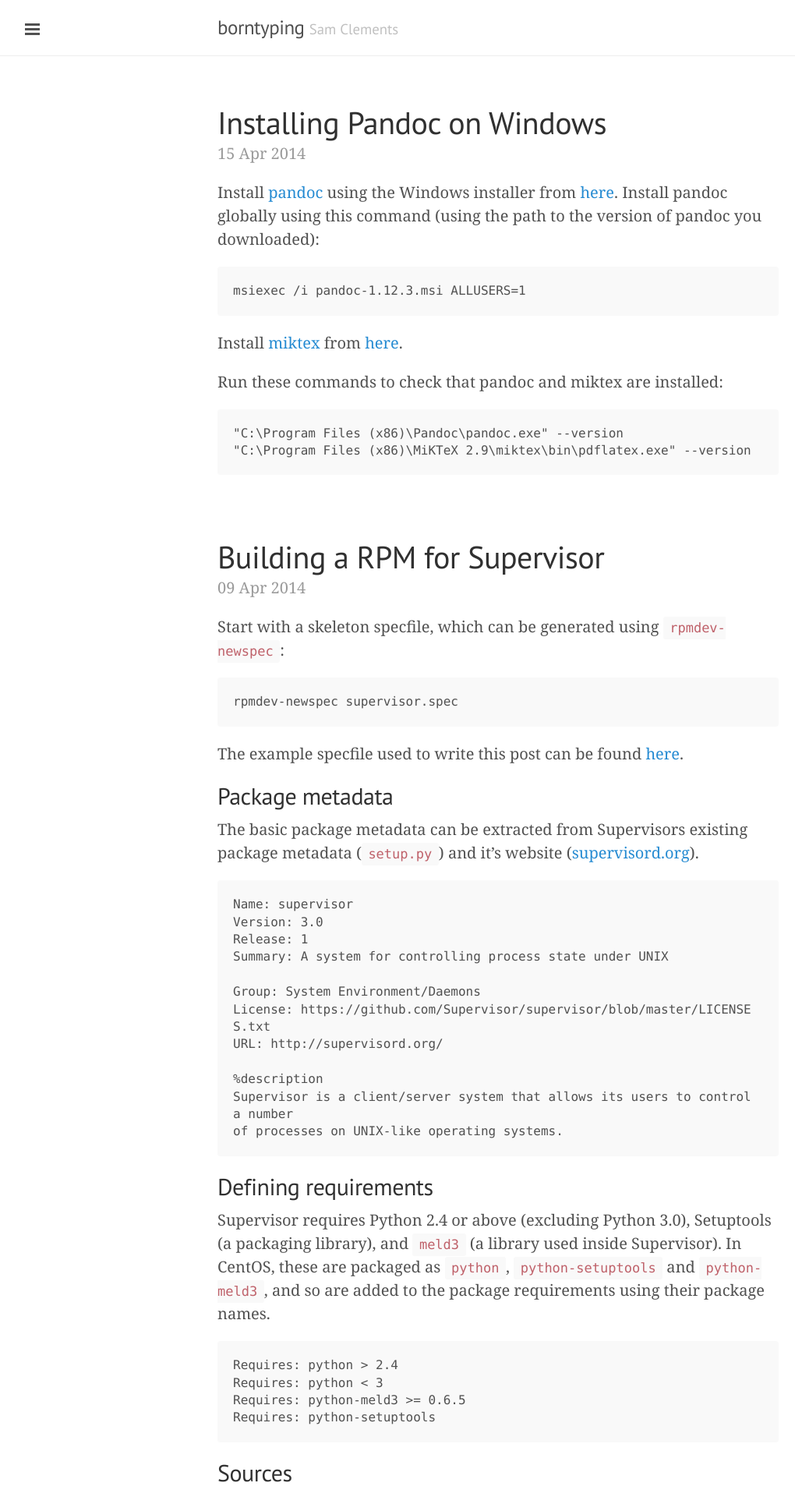
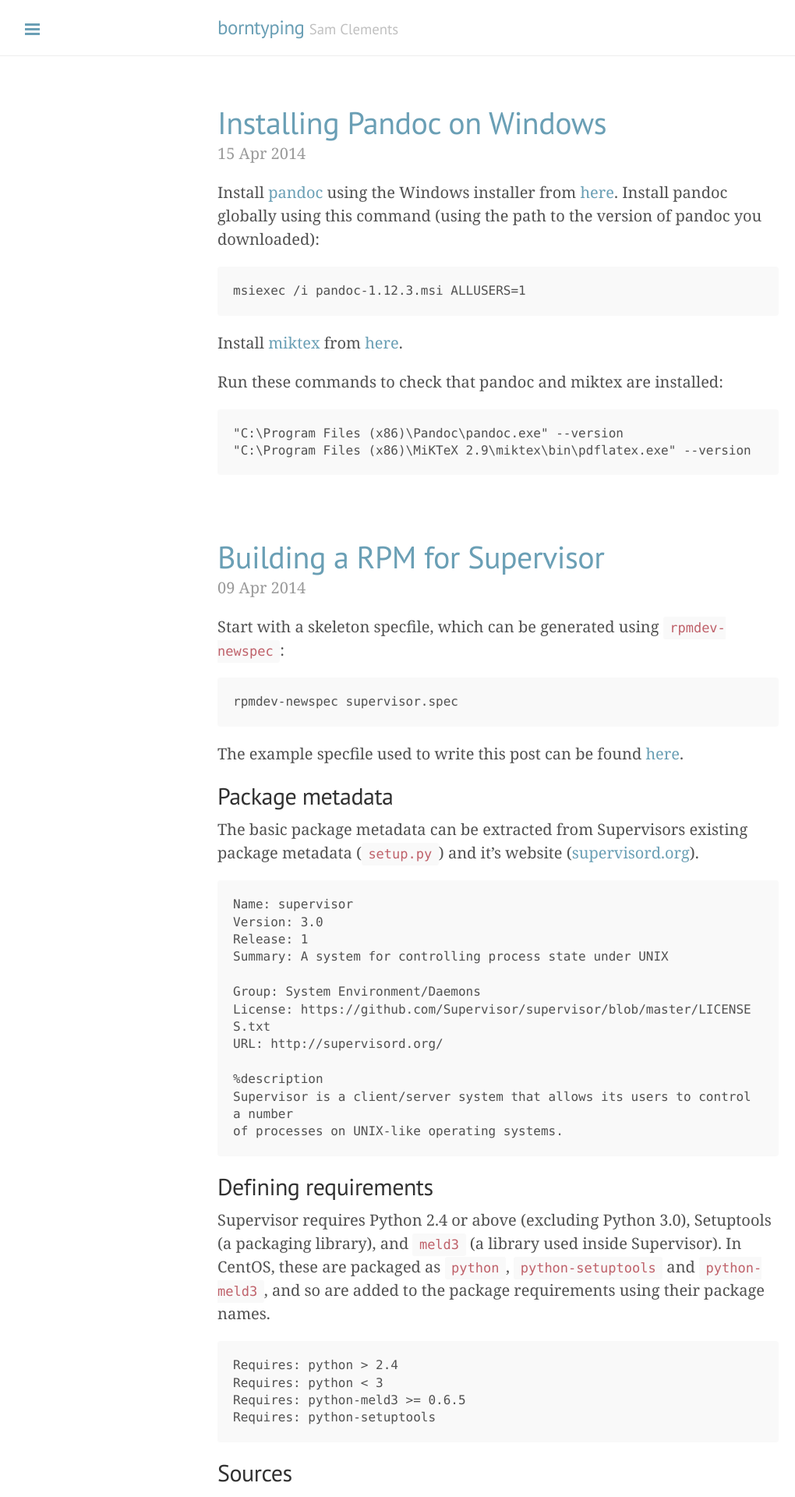
Before and after one commit to borntyping/borntyping.github.io, a Jekyll site: the page built from index.html, in a window 1280 px wide. Shown: the top 1920 px of the page at 78% size, without its empty margins (1-1021 px from the left). Built offline with Jekyll 4.4.1, drawn with Linux system fonts in a browser that asks for light colours; the list of posts is cut into pages by our own code.

Commit message:
Set theme

```diff
--- a/_layouts/default.html
+++ b/_layouts/default.html
@@ -1,8 +1,61 @@
 <!DOCTYPE html>
 <html xmlns="http://www.w3.org/1999/xhtml" xml:lang="en" lang="en-gb">
-  {% include head.html %}
-  <body>
-    {% include sidebar.html %}
+  <head>
+    <meta http-equiv="content-type" content="text/html; charset=utf-8">
+    <meta name="viewport" content="width=device-width, initial-scale=1.0, maximum-scale=1">
+
+    <title>
+      {% if page.title == "Home" %}
+        {{ site.title }} &middot; {{ site.tagline }}
+      {% else %}
+        {{ page.title }} &middot; {{ site.title }}
+      {% endif %}
+    </title>
+
+    <!-- CSS -->
+    <link rel="stylesheet" href="{{ site.baseurl }}/static/css/poole.css">
+    <link rel="stylesheet" href="{{ site.baseurl }}/static/css/syntax.css">
+    <link rel="stylesheet" href="{{ site.baseurl }}/static/css/lanyon.css">
+    <link rel="stylesheet" href="http://fonts.googleapis.com/css?family=PT+Sans:400,400italic,700|Abril+Fatface">
+
+    <!-- Icons -->
+    <link rel="shortcut icon" href="/static/favicon.ico">
+
+    <!-- RSS -->
+    <link rel="alternate" type="application/rss+xml" title="RSS" href="/atom.xml">
+  </head>
+  <body class="theme-base-0d">
+    <input type="checkbox" class="sidebar-checkbox" id="sidebar-checkbox">
+    <div class="sidebar">
+      <div class="sidebar-item">
+        <p>{{ site.description }}</p>
+      </div>
+      <nav class="sidebar-nav">
+        <a class="sidebar-nav-item{% if page.url == site.baseurl %} active{% endif %}" href="{{ site.baseurl }}/">Home</a>
+
+        {% assign pages_list = site.pages %}
+        {% for node in pages_list %}
+          {% if node.title != null %}
+            {% if node.layout == "page" %}
+              <a class="sidebar-nav-item{% if page.url == node.url %} active{% endif %}" href="{{ node.url }}">{{ node.title }}</a>
+            {% endif %}
+          {% endif %}
+        {% endfor %}
+      </nav>
+      <div class="sidebar-item">
+        <p>Recent Posts</p>
+      </div>
+      <div class="sidebar-nav">
+        {% for node in site.posts %}
+          {% if forloop.index < 6 %}
+          <a class="sidebar-nav-item{% if page.url == node.url %} active{% endif %} recent-post" href="{{ node.url }}">{{ node.title }}</a>
+          {% endif %}
+        {% endfor %}
+      </div>
+      <div class="sidebar-item">
+        <p>&copy; {{ site.author.name }} {{ site.time | date: '%Y' }}. <br /> All rights reserved.</p>
+      </div>
+    </div>
     <div class="wrap">
       <div class="masthead">
         <div class="container">
```
